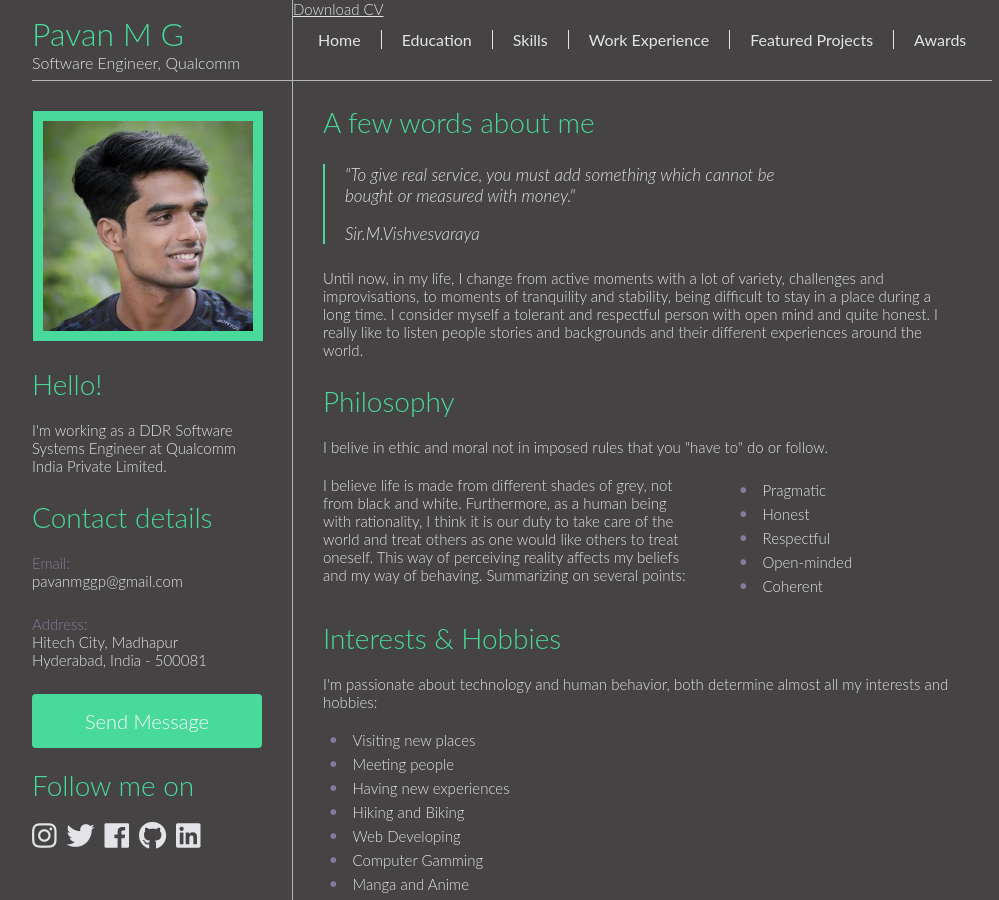
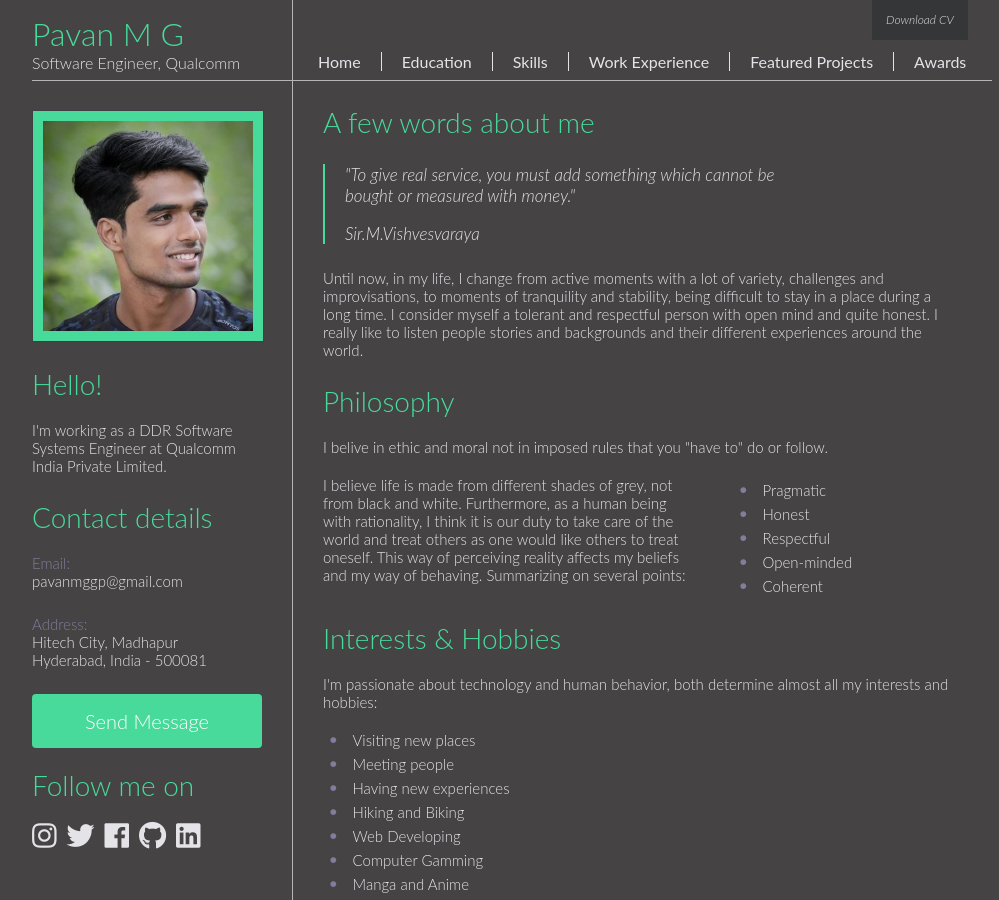
Before and after one commit to pavan-mg/pavan-mg.github.io, a Jekyll site: the page built from index.html, in a window 1280 px wide and 900 px high. Shown: the whole window, without its empty margins (128-1127 px from the left). Built offline with Jekyll 4.4.1, drawn with Linux system fonts in a browser that asks for light colours.

Commit message:
Update default.html

```diff
--- a/_layouts/default.html
+++ b/_layouts/default.html
@@ -18,8 +18,8 @@
         </div>
         <!-- MAIN MENU -->
         <div class="header_menu_container">
-          <ul class="download_print_buttons horizontal_list">
-            <li><a href="/assets/Pavan M G CV.pdf" target="_blank"><span class="icon entypo-download"></span>Download CV</a></li>
+          <ul class="download_button horizontal_list">
+            <li><a href="/assets/Pavan M G CV.pdf" target="_blank">Download CV</a></li>
           </ul>
           <div class="clear"></div>
           <ul class="header_menu horizontal_list">
```
